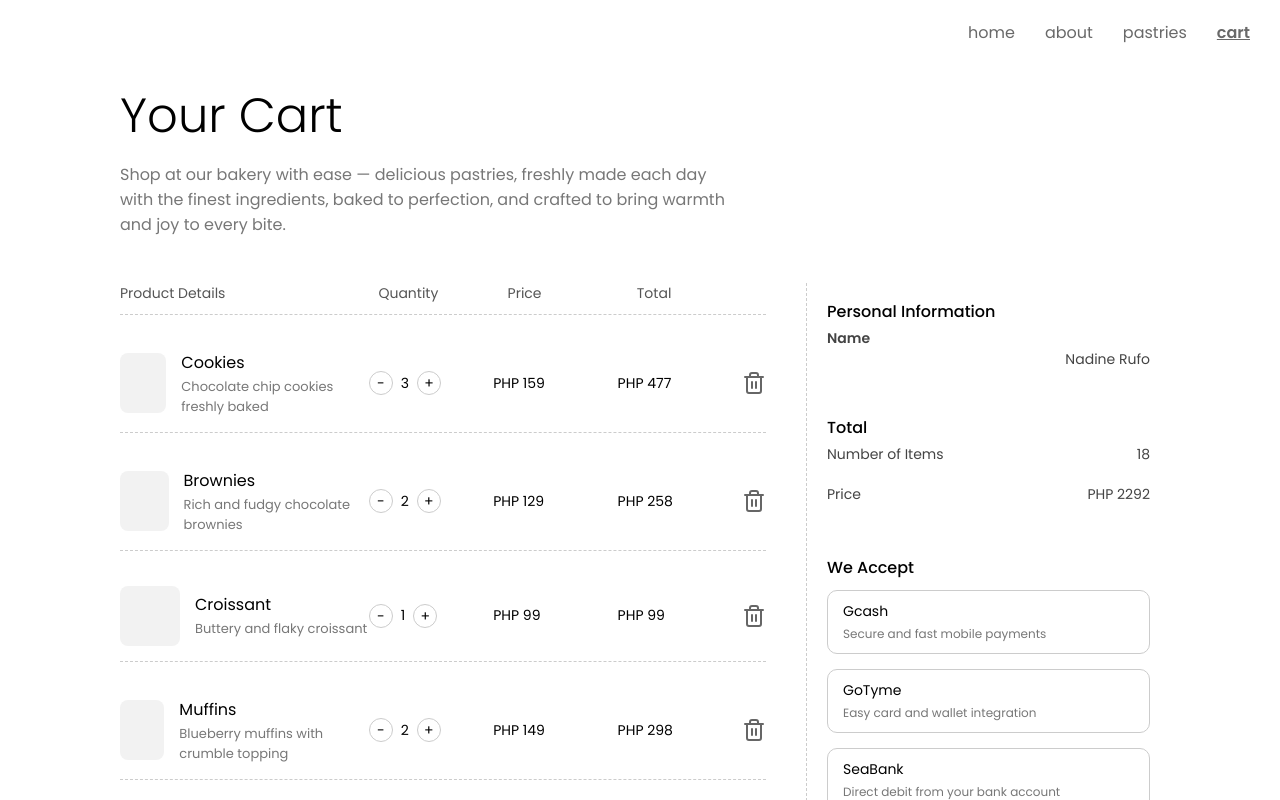
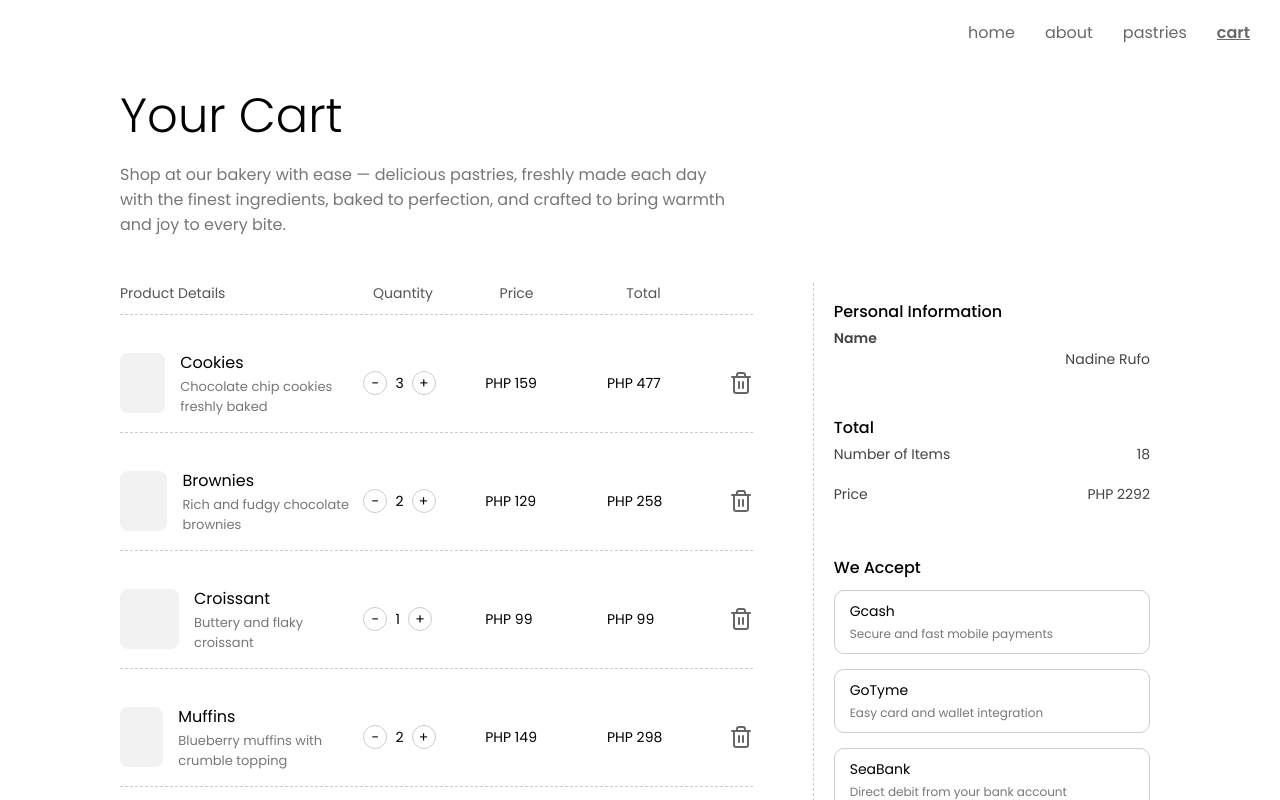
Before and after one commit to marianadine/maisonsucre, a React (Create React App) app: page /cart in a window 1280 px wide. Shown: the top 800 px of the page. Built offline with nearby package versions, Linux system fonts and the light colour scheme.

Commit message:
scrollable cart

```diff
--- a/src/styles/Cart.css
+++ b/src/styles/Cart.css
@@ -59,6 +59,26 @@
     font-size: 14px;
     position: relative;
 }
+
+.scrollable-cart {
+    max-height: 610px;
+    overflow-y: auto;
+    padding-right: 20px;
+}
+
+.scrollable-cart::-webkit-scrollbar {
+    width: 6px;
+}
+
+.scrollable-cart::-webkit-scrollbar-thumb {
+    background: #ccc;
+    border-radius: 10px;
+}
+
+.scrollable-cart::-webkit-scrollbar-thumb:hover {
+    background: #1f4397;
+}
+
 
 .product-details {
     display: flex;
```
